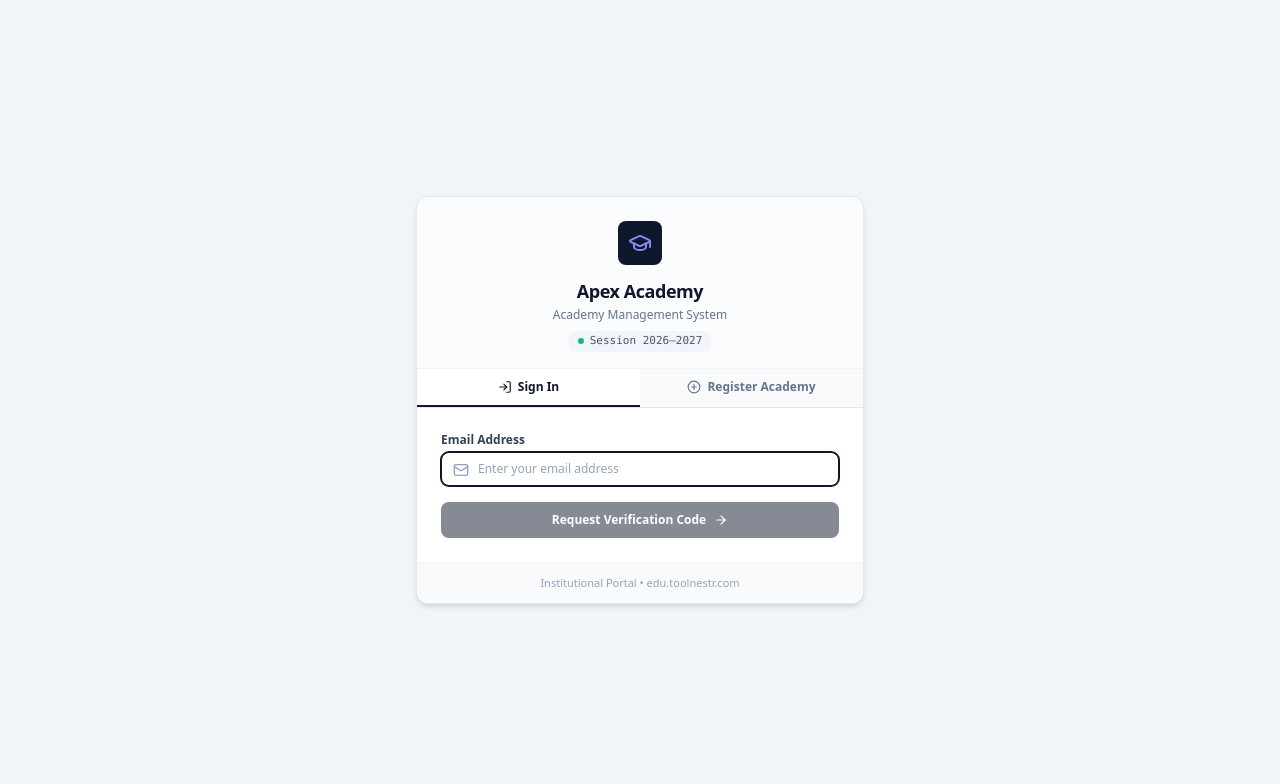
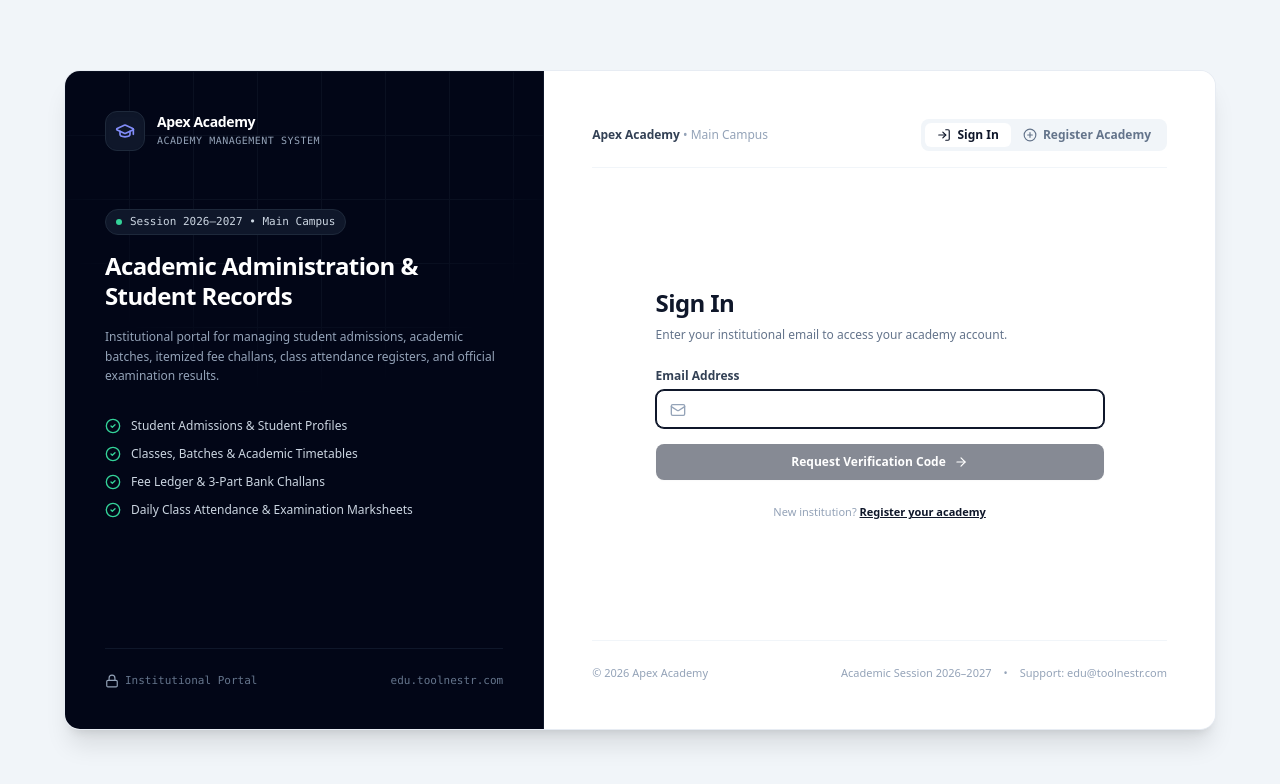
Before and after one commit to adnanfree131-bit/academy-management-system, a React (Vite) app in the folder packages/frontend/: page / in a window 1280 px wide. Shown: the top 784 px of the page. Built offline with nearby package versions, Linux system fonts and the light colour scheme; no server answers.

Commit message:
fix(ui): restore dual-pane layout; remove all input placeholders, campus branch, and academy code fields

```diff
--- a/packages/frontend/src/components/LoginModal.tsx
+++ b/packages/frontend/src/components/LoginModal.tsx
@@ -6,6 +6,8 @@ import {
   RefreshCw,
   ShieldCheck,
   ArrowLeft,
+  CheckCircle2,
+  Lock,
   GraduationCap,
   User,
   PlusCircle,
@@ -152,39 +154,95 @@ export const LoginModal: React.FC = () => {
   };
 
   const currentAcademyName = branding?.name || 'Apex Academy';
+  const currentCampusName = branding?.campus_name || 'Main Campus';
   const currentSession = branding?.academic_session || '2026–2027';
 
   return (
-    <div className="min-h-screen bg-slate-100 flex flex-col items-center justify-center p-4 sm:p-6 font-sans">
-      <div className="w-full max-w-md bg-white rounded-xl shadow-md border border-slate-200 overflow-hidden">
+    <div className="min-h-screen bg-slate-100 flex items-center justify-center p-0 sm:p-6 lg:p-10 font-sans">
+      <div className="w-full max-w-6xl bg-white sm:rounded-2xl shadow-xl sm:border sm:border-slate-200/80 overflow-hidden grid grid-cols-1 lg:grid-cols-12 min-h-[660px]">
 
-        {/* Institutional Header */}
-        <div className="p-6 pb-4 border-b border-slate-100 text-center bg-slate-50/50">
-          <div className="w-11 h-11 mx-auto mb-3 rounded-lg bg-slate-900 flex items-center justify-center text-white shadow-xs">
-            <GraduationCap className="w-6 h-6 text-indigo-400" />
+        {/* ================================================================ */}
+        {/* LEFT COLUMN: INSTITUTIONAL SHOWCASE (5/12 cols)                  */}
+        {/* ================================================================ */}
+        <div className="hidden lg:flex lg:col-span-5 bg-slate-950 text-white p-10 flex-col justify-between relative overflow-hidden border-r border-slate-900">
+          <div className="absolute inset-0 bg-[linear-gradient(to_right,#1e293b_1px,transparent_1px),linear-gradient(to_bottom,#1e293b_1px,transparent_1px)] bg-[size:4rem_4rem] [mask-image:radial-gradient(ellipse_60%_50%_at_50%_0%,#000_70%,transparent_100%)] opacity-30" />
+
+          <div className="relative z-10">
+            {/* Academy Crest & Title */}
+            <div className="flex items-center gap-3">
+              <div className="w-10 h-10 rounded-xl bg-slate-900 border border-slate-800 flex items-center justify-center text-white shadow-inner">
+                <GraduationCap className="w-5 h-5 text-indigo-400" />
               </div>
-          <h1 className="text-lg font-bold text-slate-900 tracking-tight">
-            {currentAcademyName}
-          </h1>
-          <p className="text-xs text-slate-500 mt-0.5 font-medium">
-            Academy Management System
-          </p>
-          <div className="mt-2 inline-flex items-center gap-1.5 px-2.5 py-0.5 rounded-full bg-slate-100 text-[11px] font-mono text-slate-600">
-            <span className="w-1.5 h-1.5 rounded-full bg-emerald-500"></span>
-            <span>Session {currentSession}</span>
+              <div>
+                <span className="text-sm font-bold tracking-tight text-white block leading-none">{currentAcademyName}</span>
+                <span className="text-[10px] font-mono uppercase tracking-wider text-slate-400 mt-1 block">Academy Management System</span>
               </div>
             </div>
 
-        {/* Mode Switcher Tabs */}
+            {/* Academic Information */}
+            <div className="mt-14 space-y-4">
+              <div className="inline-flex items-center gap-2 px-2.5 py-1 rounded-full bg-slate-900 border border-slate-800 text-[11px] font-mono text-slate-300">
+                <span className="w-1.5 h-1.5 rounded-full bg-emerald-400"></span>
+                <span>Session {currentSession} • {currentCampusName}</span>
+              </div>
+              <h2 className="text-2xl font-bold tracking-tight text-white leading-tight">
+                Academic Administration & Student Records
+              </h2>
+              <p className="text-xs text-slate-400 leading-relaxed">
+                Institutional portal for managing student admissions, academic batches, itemized fee challans, class attendance registers, and official examination results.
+              </p>
+            </div>
+
+            {/* Core Modules List */}
+            <div className="mt-8 space-y-3 text-xs text-slate-300">
+              <div className="flex items-center gap-2.5">
+                <CheckCircle2 className="w-4 h-4 text-emerald-400 shrink-0" />
+                <span>Student Admissions & Student Profiles</span>
+              </div>
+              <div className="flex items-center gap-2.5">
+                <CheckCircle2 className="w-4 h-4 text-emerald-400 shrink-0" />
+                <span>Classes, Batches & Academic Timetables</span>
+              </div>
+              <div className="flex items-center gap-2.5">
+                <CheckCircle2 className="w-4 h-4 text-emerald-400 shrink-0" />
+                <span>Fee Ledger & 3-Part Bank Challans</span>
+              </div>
+              <div className="flex items-center gap-2.5">
+                <CheckCircle2 className="w-4 h-4 text-emerald-400 shrink-0" />
+                <span>Daily Class Attendance & Examination Marksheets</span>
+              </div>
+            </div>
+          </div>
+
+          <div className="relative z-10 pt-6 border-t border-slate-900 flex items-center justify-between text-[11px] text-slate-500 font-mono">
+            <span className="flex items-center gap-1.5">
+              <Lock className="w-3.5 h-3.5 text-slate-400" />
+              <span>Institutional Portal</span>
+            </span>
+            <span>{branding?.domain || 'edu.toolnestr.com'}</span>
+          </div>
+        </div>
+
+        {/* ================================================================ */}
+        {/* RIGHT COLUMN: LOGIN & ONBOARDING FORM (7/12 cols)                */}
+        {/* ================================================================ */}
+        <div className="lg:col-span-7 bg-white p-8 sm:p-12 lg:p-12 flex flex-col justify-between min-h-[600px]">
+
+          {/* Top Bar: Campus Badge & Mode Switcher */}
+          <div className="flex items-center justify-between border-b border-slate-100 pb-4">
+            <div className="text-xs font-semibold text-slate-700">
+              <span>{currentAcademyName}</span>
+              <span className="text-slate-400 font-normal"> • {currentCampusName}</span>
+            </div>
+
+            {/* Mode Switcher */}
             {step === 'form' && (
-          <div className="flex border-b border-slate-200 bg-slate-50">
+              <div className="inline-flex p-1 bg-slate-100 rounded-lg text-xs font-semibold">
                 <button
                   type="button"
                   onClick={() => { setMode('login'); setError(null); setMessage(null); }}
-              className={`flex-1 py-2.5 text-xs font-semibold flex items-center justify-center gap-1.5 border-b-2 transition-colors cursor-pointer ${
-                mode === 'login'
-                  ? 'border-slate-900 text-slate-900 bg-white'
-                  : 'border-transparent text-slate-500 hover:text-slate-700'
+                  className={`px-3 py-1 rounded-md transition-all flex items-center gap-1.5 cursor-pointer ${
+                    mode === 'login' ? 'bg-white text-slate-900 shadow-xs' : 'text-slate-500 hover:text-slate-900'
                   }`}
                 >
                   <LogIn className="w-3.5 h-3.5" />
@@ -193,10 +251,8 @@ export const LoginModal: React.FC = () => {
                 <button
                   type="button"
                   onClick={() => { setMode('register'); setError(null); setMessage(null); }}
-              className={`flex-1 py-2.5 text-xs font-semibold flex items-center justify-center gap-1.5 border-b-2 transition-colors cursor-pointer ${
-                mode === 'register'
-                  ? 'border-slate-900 text-slate-900 bg-white'
-                  : 'border-transparent text-slate-500 hover:text-slate-700'
+                  className={`px-3 py-1 rounded-md transition-all flex items-center gap-1.5 cursor-pointer ${
+                    mode === 'register' ? 'bg-white text-slate-900 shadow-xs' : 'text-slate-500 hover:text-slate-900'
                   }`}
                 >
                   <PlusCircle className="w-3.5 h-3.5" />
@@ -204,10 +260,30 @@ export const LoginModal: React.FC = () => {
                 </button>
               </div>
             )}
+          </div>
 
-        {/* Card Body */}
-        <div className="p-6">
-          {/* Error Notice */}
+          {/* Form Content Area */}
+          <div className="max-w-md w-full mx-auto my-auto py-4">
+
+            {/* Form Headline */}
+            <div className="mb-6">
+              <h2 className="text-2xl font-bold tracking-tight text-slate-900">
+                {step === 'otp'
+                  ? 'Verification Code'
+                  : mode === 'login'
+                    ? 'Sign In'
+                    : 'Register Academy'}
+              </h2>
+              <p className="text-xs text-slate-500 mt-1.5 leading-relaxed">
+                {step === 'otp'
+                  ? `Enter the 6-digit verification code dispatched to ${email}`
+                  : mode === 'login'
+                    ? 'Enter your institutional email to access your academy account.'
+                    : 'Enter your academy details to create a new academy profile and administrator account.'}
+              </p>
+            </div>
+
+            {/* Error Message */}
             {error && (
               <div className="mb-4 p-3 rounded-lg bg-rose-50 border border-rose-200 text-xs text-rose-700 font-medium flex items-center gap-2">
                 <span className="w-2 h-2 rounded-full bg-rose-600 shrink-0"></span>
@@ -215,31 +291,30 @@ export const LoginModal: React.FC = () => {
               </div>
             )}
 
-          {/* Success / Status Notice */}
+            {/* Notification / Dispatch Message */}
             {message && step === 'otp' && (
               <div className="mb-4 p-3 rounded-lg bg-emerald-50 border border-emerald-200 text-xs text-emerald-800 font-medium flex items-center gap-2">
-              <span className="w-2 h-2 rounded-full bg-emerald-600 shrink-0"></span>
+                <CheckCircle2 className="w-4 h-4 text-emerald-600 shrink-0" />
                 <span>{message}</span>
               </div>
             )}
 
-          {/* STEP 1A: SIGN IN */}
+            {/* STEP 1A: SIGN IN FORM */}
             {step === 'form' && mode === 'login' && (
               <form onSubmit={handleRequestOTP} className="space-y-4">
                 <div>
-                <label className="block text-xs font-semibold text-slate-700 mb-1">
+                  <label className="block text-xs font-semibold text-slate-700 mb-1.5">
                     Email Address
                   </label>
                   <div className="relative">
-                  <Mail className="w-4 h-4 text-slate-400 absolute left-3 top-2.5 pointer-events-none" />
+                    <Mail className="w-4 h-4 text-slate-400 absolute left-3.5 top-3 pointer-events-none" />
                     <input
                       type="email"
                       value={email}
                       onChange={(e) => setEmail(e.target.value)}
-                    placeholder="Enter your email address"
                       required
                       autoFocus
-                    className="w-full pl-9 pr-3 py-2 text-xs bg-white border border-slate-300 rounded-lg text-slate-900 font-medium placeholder:text-slate-400 focus:outline-none focus:ring-1 focus:ring-slate-900 focus:border-slate-900 transition-all"
+                      className="w-full pl-10 pr-3.5 py-2.5 text-xs bg-slate-50/50 border border-slate-300 rounded-lg text-slate-900 font-medium focus:outline-none focus:ring-1 focus:ring-slate-900 focus:border-slate-900 focus:bg-white transition-all"
                     />
                   </div>
                 </div>
@@ -247,12 +322,12 @@ export const LoginModal: React.FC = () => {
                 <button
                   type="submit"
                   disabled={loading || !email.trim()}
-                className="w-full py-2.5 px-4 rounded-lg bg-slate-900 hover:bg-slate-800 text-white font-semibold text-xs shadow-xs flex items-center justify-center gap-2 transition-all disabled:opacity-50 cursor-pointer"
+                  className="w-full py-2.5 px-4 rounded-lg bg-slate-900 hover:bg-slate-800 text-white font-semibold text-xs shadow-sm flex items-center justify-center gap-2 transition-all disabled:opacity-50 mt-1 cursor-pointer"
                 >
                   {loading ? (
                     <>
                       <RefreshCw className="w-3.5 h-3.5 animate-spin" />
-                    <span>Sending Code...</span>
+                      <span>Sending Verification Code...</span>
                     </>
                   ) : (
                     <>
@@ -261,12 +336,25 @@ export const LoginModal: React.FC = () => {
                     </>
                   )}
                 </button>
+
+                <div className="pt-2 text-center">
+                  <p className="text-[11px] text-slate-400">
+                    New institution?{' '}
+                    <button
+                      type="button"
+                      onClick={() => setMode('register')}
+                      className="text-slate-900 font-semibold underline hover:text-indigo-600 cursor-pointer"
+                    >
+                      Register your academy
+                    </button>
+                  </p>
+                </div>
               </form>
             )}
 
-          {/* STEP 1B: REGISTER ACADEMY */}
+            {/* STEP 1B: REGISTER ACADEMY FORM */}
             {step === 'form' && mode === 'register' && (
-            <form onSubmit={handleRegisterAcademy} className="space-y-3">
+              <form onSubmit={handleRegisterAcademy} className="space-y-3.5">
                 <div>
                   <label className="block text-xs font-semibold text-slate-700 mb-1">
                     Academy Name
@@ -275,10 +363,9 @@ export const LoginModal: React.FC = () => {
                     type="text"
                     value={regName}
                     onChange={(e) => setRegName(e.target.value)}
-                  placeholder="Enter academy name"
                     required
                     autoFocus
-                  className="w-full px-3 py-2 text-xs bg-white border border-slate-300 rounded-lg text-slate-900 font-medium placeholder:text-slate-400 focus:outline-none focus:ring-1 focus:ring-slate-900 focus:border-slate-900 transition-all"
+                    className="w-full px-3.5 py-2 text-xs bg-slate-50/50 border border-slate-300 rounded-lg text-slate-900 font-medium focus:outline-none focus:ring-1 focus:ring-slate-900 focus:border-slate-900 focus:bg-white transition-all"
                   />
                 </div>
 
@@ -292,9 +379,8 @@ export const LoginModal: React.FC = () => {
                       type="text"
                       value={regAdminName}
                       onChange={(e) => setRegAdminName(e.target.value)}
-                    placeholder="Enter administrator name"
                       required
-                    className="w-full pl-8 pr-3 py-2 text-xs bg-white border border-slate-300 rounded-lg text-slate-900 font-medium placeholder:text-slate-400 focus:outline-none focus:ring-1 focus:ring-slate-900 focus:border-slate-900 transition-all"
+                      className="w-full pl-8 pr-3 py-2 text-xs bg-slate-50/50 border border-slate-300 rounded-lg text-slate-900 font-medium focus:outline-none focus:ring-1 focus:ring-slate-900 focus:border-slate-900 focus:bg-white transition-all"
                     />
                   </div>
                 </div>
@@ -309,9 +395,8 @@ export const LoginModal: React.FC = () => {
                       type="email"
                       value={regEmail}
                       onChange={(e) => setRegEmail(e.target.value)}
-                    placeholder="Enter administrator email"
                       required
-                    className="w-full pl-8 pr-3 py-2 text-xs bg-white border border-slate-300 rounded-lg text-slate-900 font-medium placeholder:text-slate-400 focus:outline-none focus:ring-1 focus:ring-slate-900 focus:border-slate-900 transition-all"
+                      className="w-full pl-8 pr-3 py-2 text-xs bg-slate-50/50 border border-slate-300 rounded-lg text-slate-900 font-medium focus:outline-none focus:ring-1 focus:ring-slate-900 focus:border-slate-900 focus:bg-white transition-all"
                     />
                   </div>
                 </div>
@@ -319,58 +404,66 @@ export const LoginModal: React.FC = () => {
                 <button
                   type="submit"
                   disabled={loading || !regName.trim() || !regEmail.trim()}
-                className="w-full py-2.5 px-4 rounded-lg bg-slate-900 hover:bg-slate-800 text-white font-semibold text-xs shadow-xs flex items-center justify-center gap-2 transition-all disabled:opacity-50 cursor-pointer mt-1"
+                  className="w-full py-2.5 px-4 rounded-lg bg-slate-900 hover:bg-slate-800 text-white font-semibold text-xs shadow-sm flex items-center justify-center gap-2 transition-all disabled:opacity-50 mt-2 cursor-pointer"
                 >
                   {loading ? (
                     <>
                       <RefreshCw className="w-3.5 h-3.5 animate-spin" />
-                    <span>Creating Academy...</span>
+                      <span>Creating Academy Profile...</span>
                     </>
                   ) : (
                     <>
-                    <span>Register Academy</span>
+                      <span>Register Academy & Send Code</span>
                       <ArrowRight className="w-3.5 h-3.5" />
                     </>
                   )}
                 </button>
+
+                <div className="pt-2 text-center">
+                  <button
+                    type="button"
+                    onClick={() => setMode('login')}
+                    className="text-xs text-slate-500 hover:text-slate-900 font-medium cursor-pointer"
+                  >
+                    Already registered? <strong className="text-slate-900 underline">Sign In</strong>
+                  </button>
+                </div>
               </form>
             )}
 
-          {/* STEP 2: VERIFICATION CODE */}
+            {/* STEP 2: VERIFICATION CODE SCREEN */}
             {step === 'otp' && (
               <form onSubmit={handleVerifyOTP} className="space-y-4">
                 <div>
                   <label className="block text-xs font-semibold text-slate-700 mb-1.5 text-center">
-                  Enter 6-Digit Code
+                    6-Digit Verification Code
                   </label>
+                  <div className="relative">
                     <input
                       type="text"
                       maxLength={6}
                       value={otp}
                       onChange={(e) => setOtp(e.target.value.replace(/\D/g, ''))}
-                  placeholder="------"
                       required
                       autoFocus
-                  className="w-full text-center tracking-[0.5em] text-2xl font-mono font-bold bg-slate-50 border border-slate-300 rounded-lg py-3 text-slate-900 focus:outline-none focus:ring-1 focus:ring-slate-900 focus:border-slate-900 focus:bg-white transition-all"
+                      className="w-full text-center tracking-[0.5em] text-xl font-mono font-bold bg-slate-50 border border-slate-300 rounded-lg py-3 text-slate-900 focus:outline-none focus:ring-1 focus:ring-slate-900 focus:border-slate-900 focus:bg-white transition-all"
                     />
-                <p className="text-[11px] text-slate-400 text-center mt-1.5">
-                  Code dispatched to <span className="font-medium text-slate-700">{email}</span>
-                </p>
+                  </div>
                 </div>
 
                 <button
                   type="submit"
                   disabled={loading || otp.length !== 6}
-                className="w-full py-2.5 px-4 rounded-lg bg-slate-900 hover:bg-slate-800 text-white font-semibold text-xs shadow-xs flex items-center justify-center gap-2 transition-all disabled:opacity-50 cursor-pointer"
+                  className="w-full py-2.5 px-4 rounded-lg bg-slate-900 hover:bg-slate-800 text-white font-semibold text-xs shadow-sm flex items-center justify-center gap-2 transition-all disabled:opacity-50 cursor-pointer"
                 >
                   {loading ? (
                     <>
                       <RefreshCw className="w-3.5 h-3.5 animate-spin" />
-                    <span>Verifying...</span>
+                      <span>Verifying Passcode...</span>
                     </>
                   ) : (
                     <>
-                    <span>Sign In</span>
+                      <span>Verify & Sign In</span>
                       <ShieldCheck className="w-3.5 h-3.5 text-emerald-400" />
                     </>
                   )}
@@ -383,7 +476,7 @@ export const LoginModal: React.FC = () => {
                     className="text-slate-600 hover:text-slate-900 text-[11px] flex items-center gap-1 cursor-pointer"
                   >
                     <ArrowLeft className="w-3 h-3" />
-                  Back
+                    Back to email
                   </button>
                   <button
                     type="button"
@@ -396,11 +489,19 @@ export const LoginModal: React.FC = () => {
                 </div>
               </form>
             )}
+
           </div>
 
-        {/* Institutional Footer */}
-        <div className="px-6 py-3 bg-slate-50 border-t border-slate-100 text-center text-[11px] text-slate-400">
-          <span>Institutional Portal • edu.toolnestr.com</span>
+          {/* Clean Institutional Footer */}
+          <div className="pt-6 border-t border-slate-100 flex flex-col sm:flex-row items-center justify-between gap-2 text-[11px] text-slate-400">
+            <span>© 2026 {currentAcademyName}</span>
+            <div className="flex items-center gap-3">
+              <span>Academic Session {currentSession}</span>
+              <span>•</span>
+              <span>Support: edu@toolnestr.com</span>
+            </div>
+          </div>
+
         </div>
 
       </div>
```
Lines whose indentation alone changed are shown as unchanged.
